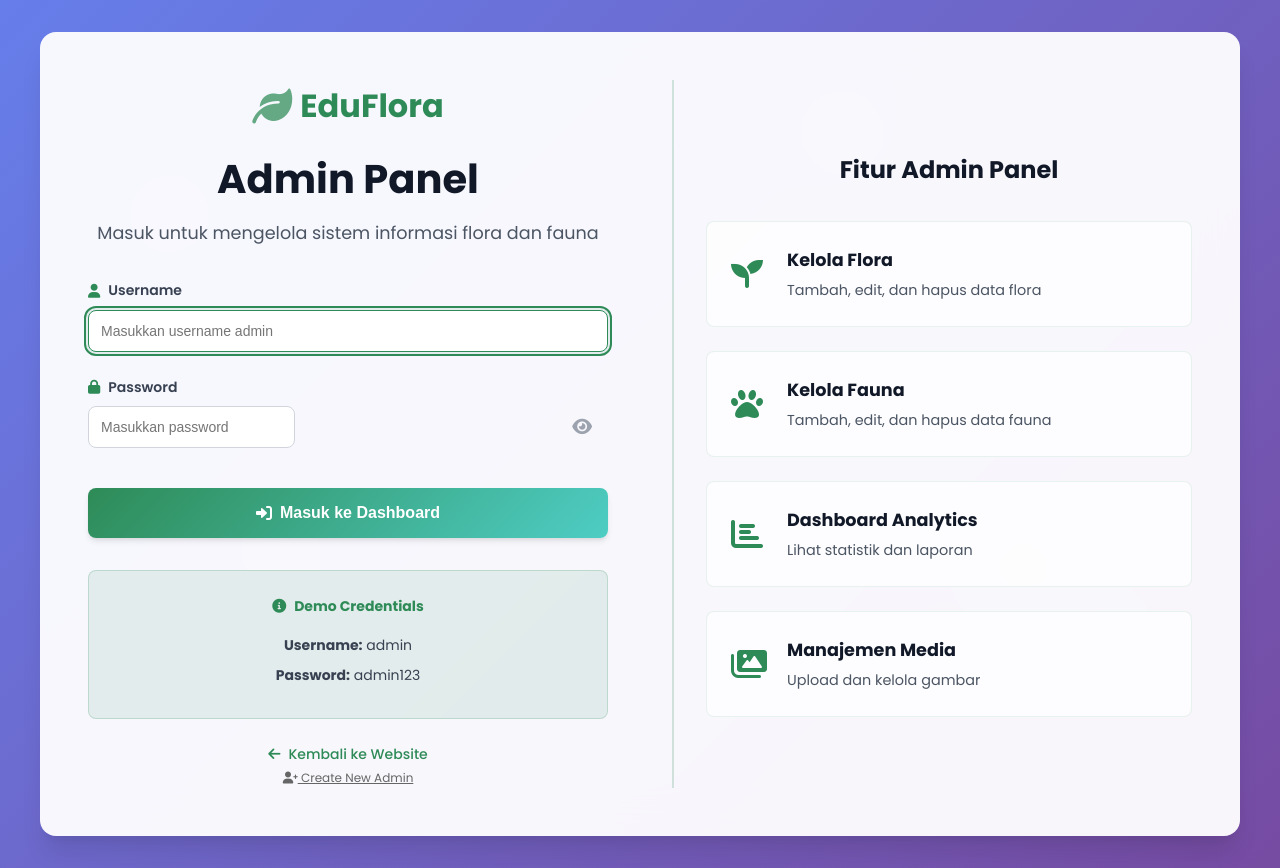
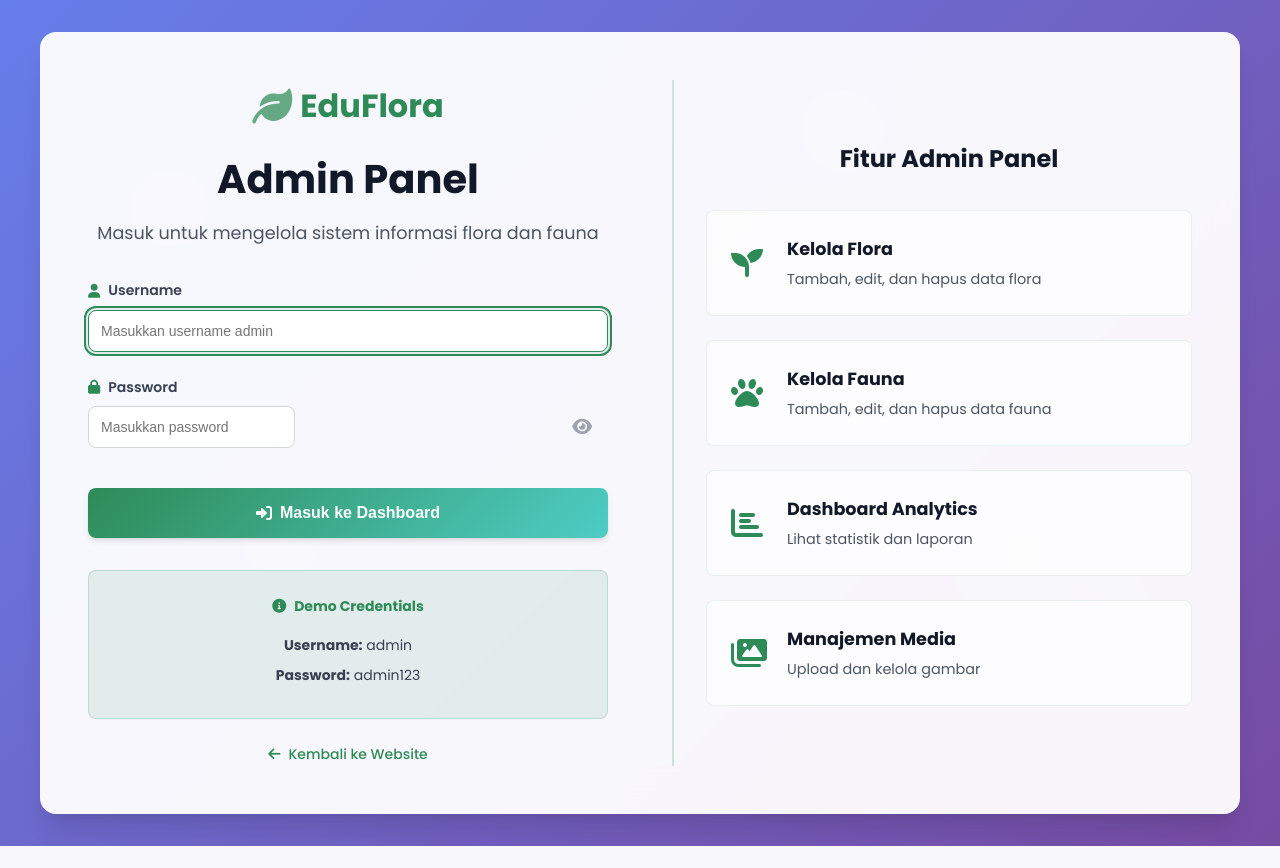
Before and after one commit to Bintang270802/eduflora, a PHP site: page /admin/login.php in a window 1280 px wide. After the commit the page ends 846 px from the top, so only its background shows below. Run offline with PHP 8.4, Linux system fonts and the light colour scheme.

Commit message:
Update login admin dan struktur tabel admin

```diff
--- a/admin/login.php
+++ b/admin/login.php
@@ -1,6 +1,5 @@
 <?php
 session_start();
-require_once '../config/database.php';
 
 // Redirect jika sudah login
 if (isset($_SESSION['admin_logged_in']) && $_SESSION['admin_logged_in'] === true) {
@@ -14,41 +13,17 @@ if ($_POST) {
     $username = $_POST['username'] ?? '';
     $password = $_POST['password'] ?? '';
 
-    if (!empty($username) && !empty($password)) {
-        // Query untuk mencari user di database
-        $stmt = mysqli_prepare($conn, "SELECT id, username, password, full_name, role, is_active FROM admin_users WHERE username = ? AND is_active = 1");
-        mysqli_stmt_bind_param($stmt, "s", $username);
-        mysqli_stmt_execute($stmt);
-        $result = mysqli_stmt_get_result($stmt);
+    // Kredensial admin (hardcoded - simple)
+    $admin_username = 'admin';
+    $admin_password = 'admin123';
 
-        if ($user = mysqli_fetch_assoc($result)) {
-            // Verifikasi password
-            if (password_verify($password, $user['password'])) {
-                // Login berhasil
-                $_SESSION['admin_logged_in'] = true;
-                $_SESSION['admin_id'] = $user['id'];
-                $_SESSION['admin_username'] = $user['username'];
-                $_SESSION['admin_full_name'] = $user['full_name'];
-                $_SESSION['admin_role'] = $user['role'];
-
-                // Update last login
-                $update_stmt = mysqli_prepare($conn, "UPDATE admin_users SET last_login = NOW() WHERE id = ?");
-                mysqli_stmt_bind_param($update_stmt, "i", $user['id']);
-                mysqli_stmt_execute($update_stmt);
-                mysqli_stmt_close($update_stmt);
-
-                header('Location: flora.php');
-                exit();
-            } else {
-                $error_message = 'Username atau password salah!';
-            }
-        } else {
-            $error_message = 'Username atau password salah!';
-        }
-
-        mysqli_stmt_close($stmt);
+    if ($username === $admin_username && $password === $admin_password) {
+        $_SESSION['admin_logged_in'] = true;
+        $_SESSION['admin_username'] = $username;
+        header('Location: flora.php');
+        exit();
     } else {
-        $error_message = 'Harap isi semua field!';
+        $error_message = 'Username atau password salah!';
     }
 }
 ?>
@@ -137,13 +112,6 @@ if ($_POST) {
                             Kembali ke Website
                         </a>
                     </div>
-
-                    <div class="admin-tools">
-                        <a href="create_admin.php" style="font-size: 12px; color: #666;">
-                            <i class="fas fa-user-plus"></i>
-                            Create New Admin
-                        </a>
-                    </div>
                 </div>
             </div>
 
--- a/database/admin_users_table.sql
+++ b/database/admin_users_table.sql
@@ -19,8 +19,3 @@ CREATE TABLE `admin_users` (
 -- Password: admin123
 INSERT INTO `admin_users` (`username`, `password`, `full_name`, `email`, `role`)
 VALUES ('admin', '$2y$10$TKh8H1.PfQx37YgCzwiKb.KjNyWgaHb9cbcoQgdIVFlYg7B77UdFm', 'Administrator', 'admin@eduflora.com', 'super_admin');
-
--- Insert additional admin user for testing
--- Password: password123
-INSERT INTO `admin_users` (`username`, `password`, `full_name`, `email`, `role`)
-VALUES ('eduflora_admin', '$2y$10$92IXUNpkjO0rOQ5byMi.Ye4oKoEa3Ro9llC/.og/at2.uheWG/igi', 'EduFlora Admin', 'eduflora@admin.com', 'admin');
```
